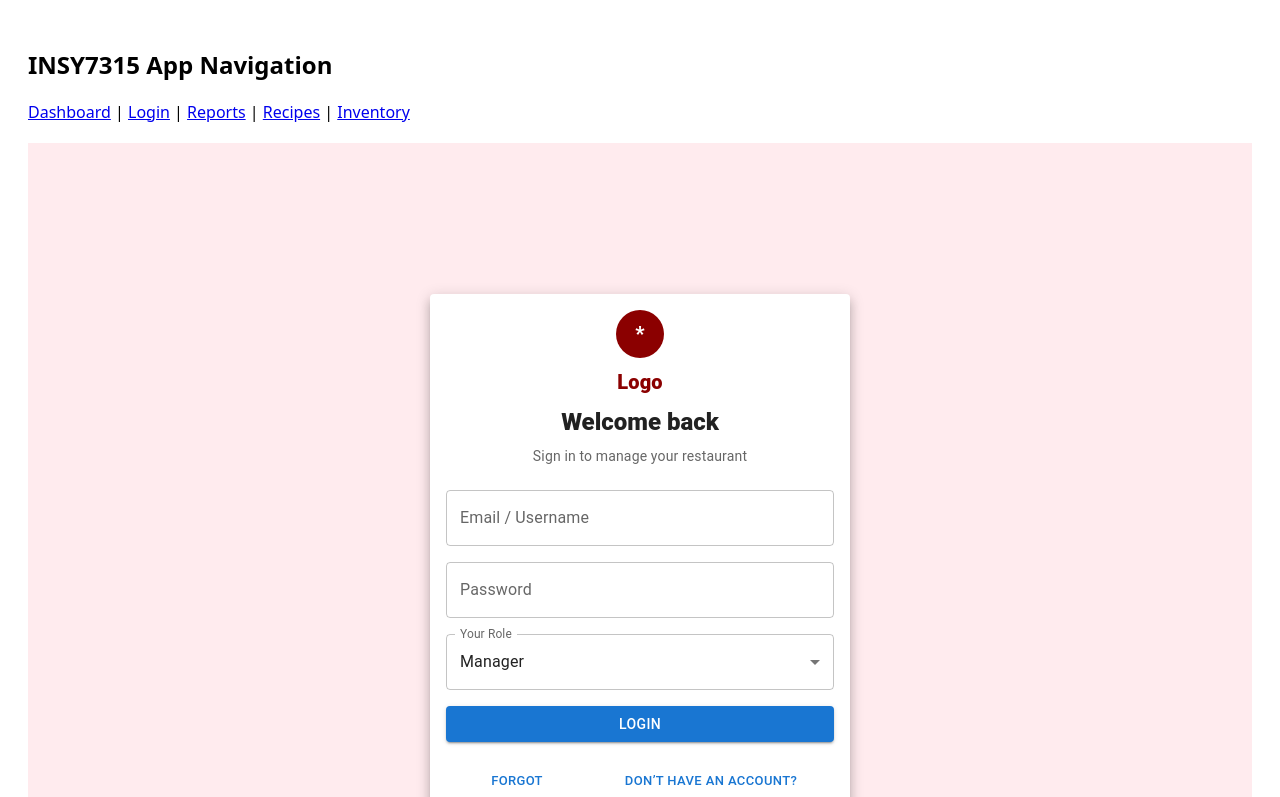
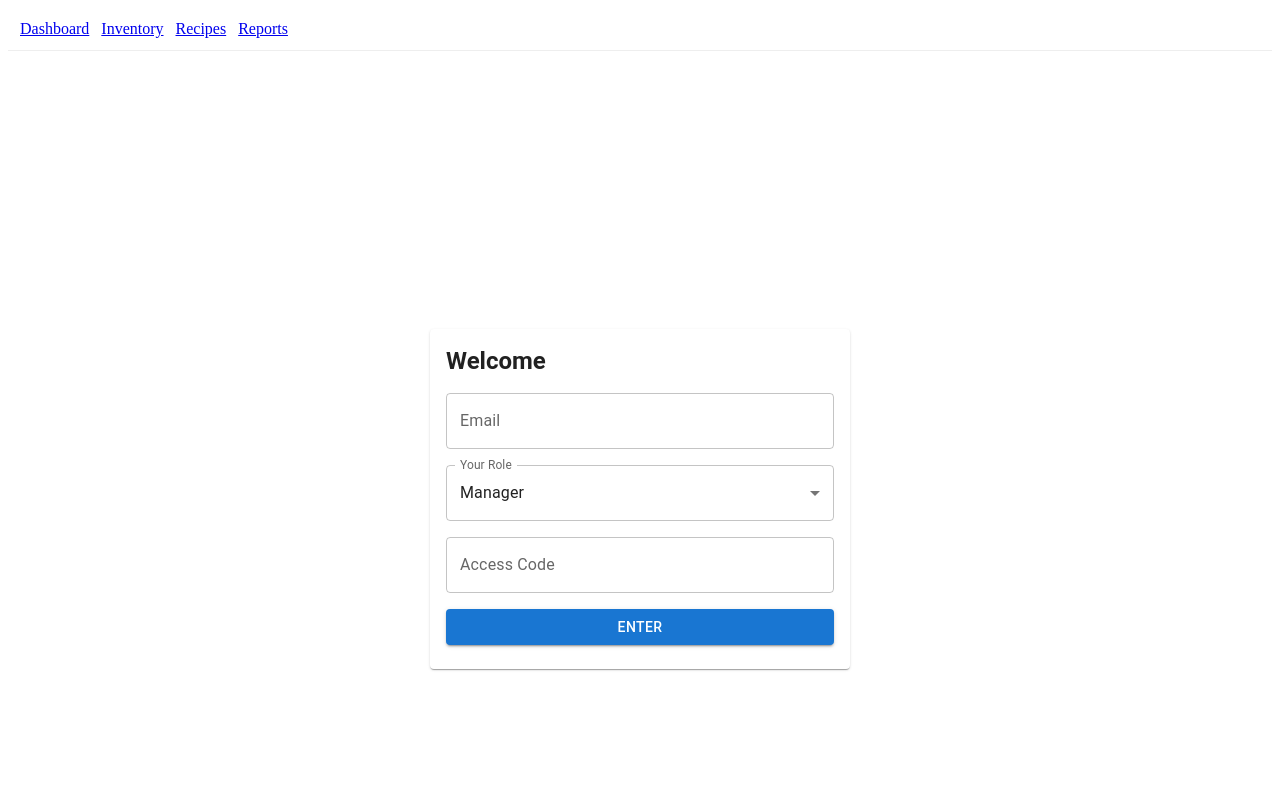
Before and after one commit to DecG1/INSY7315, a React (Vite) app: page /login in a window 1280 px wide. Shown: the top 797 px of the page. Built offline with nearby package versions, Linux system fonts and the light colour scheme.

Commit message:
Added IdexedDB config and created simple sign in checks(not secure as of yet, firebase to auth in future), removed login styling but will redo

```diff
--- a/App.jsx
+++ b/App.jsx
@@ -1,34 +1,66 @@
-import React from "react";
-import { BrowserRouter as Router, Routes, Route, Link } from "react-router-dom";
+import React, { useEffect, useState } from "react";
+import { BrowserRouter as Router, Routes, Route, Navigate, Link, useNavigate } from "react-router-dom";
 
-// Import your pages
 import Dashboard from "./Dashboard.jsx";
 import LoginPage from "./LoginPage.jsx";
 import ReportsPage from "./ReportsPage.jsx";
 import RecipesPage from "./RecipesPage.jsx";
 import InventoryPage from "./InventoryPage.jsx";
+import { getSession, clearSession } from "./sessionService.js";
+
+function RequireSession({ children }) {
+  const [loading, setLoading] = useState(true);
+  const [session, setSession] = useState(null);
+
+  useEffect(() => {
+    (async () => {
+      setSession(await getSession());
+      setLoading(false);
+    })();
+  }, []);
+
+  if (loading) return null; // or a spinner
+  if (!session) return <Navigate to="/login" replace />;
+  return children;
+}
+
+function Header() {
+  const [session, setSession] = useState(null);
+  const navigate = useNavigate();
+  useEffect(() => { getSession().then(setSession); }, []);
+  const doLogout = async () => {
+    await clearSession();
+    navigate("/login", { replace: true });
+  };
+  return (
+    <div style={{ display:"flex", gap:12, padding:12, borderBottom:"1px solid #eee" }}>
+      <Link to="/">Dashboard</Link>
+      <Link to="/inventory">Inventory</Link>
+      <Link to="/recipes">Recipes</Link>
+      <Link to="/reports">Reports</Link>
+      <div style={{ marginLeft:"auto" }}>
+        {session && (
+          <>
+            <span style={{ marginRight: 8 }}>{session.email} ({session.role})</span>
+            <button onClick={doLogout}>Logout</button>
+          </>
+        )}
+      </div>
+    </div>
+  );
+}
 
 export default function App() {
   return (
     <Router>
-      <div style={{ padding: 20, fontFamily: "system-ui" }}>
-        <h2>INSY7315 App Navigation</h2>
-        <nav style={{ marginBottom: 20 }}>
-          <Link to="/">Dashboard</Link> |{" "}
-          <Link to="/login">Login</Link> |{" "}
-          <Link to="/reports">Reports</Link> |{" "}
-          <Link to="/recipes">Recipes</Link> |{" "}
-          <Link to="/inventory">Inventory</Link>
-        </nav>
-
-        <Routes>
-          <Route path="/" element={<Dashboard />} />
-          <Route path="/login" element={<LoginPage />} />
-          <Route path="/reports" element={<ReportsPage />} />
-          <Route path="/recipes" element={<RecipesPage />} />
-          <Route path="/inventory" element={<InventoryPage />} />
-        </Routes>
-      </div>
+      <Header />
+      <Routes>
+        <Route path="/login" element={<LoginPage />} />
+        <Route path="/" element={<RequireSession><Dashboard /></RequireSession>} />
+        <Route path="/inventory" element={<RequireSession><InventoryPage /></RequireSession>} />
+        <Route path="/recipes" element={<RequireSession><RecipesPage /></RequireSession>} />
+        <Route path="/reports" element={<RequireSession><ReportsPage /></RequireSession>} />
+      </Routes>
     </Router>
   );
 }
--- a/LoginPage.jsx
+++ b/LoginPage.jsx
@@ -1,112 +1,61 @@
 import React, { useState } from "react";
 import {
-  Box,
-  Card,
-  CardContent,
-  Avatar,
-  Typography,
-  TextField,
-  FormControl,
-  InputLabel,
-  Select,
-  MenuItem,
-  Button
+  Box, Card, CardContent, Typography,
+  TextField, FormControl, InputLabel, Select, MenuItem, Button
 } from "@mui/material";
-import { brandRed, lightPink } from "./helpers.js";
+import { useNavigate } from "react-router-dom";
+import { VERIFIED_USERS, REQUIRE_ACCESS_CODE } from "./config.js";
+import { setSession } from "./sessionService.js";
 
-const LoginPage = ({ onLogin }) => {
+export default function LoginPage() {
   const [email, setEmail] = useState("");
-  const [password, setPassword] = useState("");
   const [role, setRole] = useState("Manager");
+  const [code, setCode] = useState("");
+  const [error, setError] = useState("");
+  const navigate = useNavigate();
 
-  // ✅ Safe handler to avoid undefined function errors
-  const handleLogin = () => {
-    const userData = { email, role };
-    if (typeof onLogin === "function") {
-      onLogin(userData);
-    } else {
-      console.log("Logged in:", userData);
+  const handleLogin = async () => {
+    setError("");
+
+    const normalized = email.trim().toLowerCase();
+    if (!VERIFIED_USERS.includes(normalized)) {
+      setError("This user is not allowed to access the app.");
+      return;
     }
+
+    if (REQUIRE_ACCESS_CODE) {
+      const required = import.meta.env.VITE_APP_ACCESS_CODE;
+      if (!required || code !== required) {
+        setError("Invalid access code.");
+        return;
+      }
+    }
+
+    await setSession({ email: normalized, role });
+    navigate("/", { replace: true });
   };
 
   return (
-    <Box
-      sx={{
-        minHeight: "100vh",
-        display: "flex",
-        alignItems: "center",
-        justifyContent: "center",
-        p: 6,
-        backgroundColor: lightPink,
-      }}
-    >
-      <Card sx={{ width: 420, boxShadow: 8 }}>
-        <CardContent>
-          {/* Header */}
-          <Box sx={{ display: "flex", flexDirection: "column", alignItems: "center", gap: 1, mb: 3 }}>
-            <Avatar sx={{ bgcolor: brandRed, width: 48, height: 48, fontWeight: 800 }}>*</Avatar>
-            <Typography variant="h6" fontWeight={800} color={brandRed}>
-              Logo
-            </Typography>
-            <Typography variant="h5" fontWeight={800}>
-              Welcome back
-            </Typography>
-            <Typography variant="body2" color="text.secondary">
-              Sign in to manage your restaurant
-            </Typography>
-          </Box>
-
-          {/* Form */}
-          <Box sx={{ display: "flex", flexDirection: "column", gap: 2 }}>
-            <TextField
-              label="Email / Username"
-              placeholder="your.email@example.com"
-              fullWidth
-              value={email}
-              onChange={(e) => setEmail(e.target.value)}
-            />
-            <TextField
-              label="Password"
-              placeholder="**********"
-              type="password"
-              fullWidth
-              value={password}
-              onChange={(e) => setPassword(e.target.value)}
-            />
-            <FormControl fullWidth>
+    <Box sx={{ minHeight:"100vh", display:"flex", alignItems:"center", justifyContent:"center", p:6 }}>
+      <Card sx={{ width: 420 }}>
+        <CardContent sx={{ display:"flex", flexDirection:"column", gap:2 }}>
+          <Typography variant="h5" fontWeight={700}>Welcome</Typography>
+          <TextField label="Email" value={email} onChange={e=>setEmail(e.target.value)} />
+          <FormControl>
             <InputLabel>Your Role</InputLabel>
-              <Select
-                label="Your Role"
-                value={role}
-                onChange={(e) => setRole(e.target.value)}
-              >
+            <Select label="Your Role" value={role} onChange={e=>setRole(e.target.value)}>
               <MenuItem value="Admin">Admin</MenuItem>
               <MenuItem value="Manager">Manager</MenuItem>
               <MenuItem value="Staff">Staff</MenuItem>
             </Select>
           </FormControl>
-            <Button variant="contained" color="primary" onClick={handleLogin}>
-              Login
-            </Button>
-
-            <Box sx={{ display: "flex", justifyContent: "space-between", mt: 1 }}>
-              <Button size="small">Forgot Password?</Button>
-              <Button size="small">Don’t have an account? Register</Button>
-            </Box>
-
-            <Typography
-              variant="body2"
-              color="text.secondary"
-              align="center"
-              sx={{ mt: 1 }}
-            >
-              Or use biometric login on your phone
-            </Typography>
-          </Box>
+          {REQUIRE_ACCESS_CODE && (
+            <TextField label="Access Code" value={code} onChange={e=>setCode(e.target.value)} />
+          )}
+          {error && <Typography color="error" variant="body2">{error}</Typography>}
+          <Button variant="contained" onClick={handleLogin}>Enter</Button>
         </CardContent>
       </Card>
     </Box>
   );
-};
-
-export default LoginPage;
+}
--- /dev/null
+++ b/config.js
@@ -0,0 +1,7 @@
+export const VERIFIED_USERS=[
+"owner@marios.com",
+"assistantmanager@marios.com",
+"waiter@marios.com"
+];
+
+export const REQUIRE_ACCESS_CODE=true;
--- /dev/null
+++ b/db.js
@@ -0,0 +1,10 @@
+
+import Dexie from "dexie";
+
+export const db = new Dexie("INSY7315DB");
+db.version(1).stores({
+  sessions: "++id,email,role,ts",
+  inventory: "++id,name,qty,unit,expiry,cost",
+  recipes: "++id,name,type,cost",
+  notifications: "++id,tone,msg,ago",
+});
--- a/package.json
+++ b/package.json
@@ -12,6 +12,7 @@
     "@emotion/react": "^11.14.0",
     "@emotion/styled": "^11.14.1",
     "@mui/material": "^7.3.2",
+    "dexie": "^4.2.0",
     "lucide-react": "^0.544.0",
     "react": "^18.3.1",
     "react-dom": "^18.3.1",
--- /dev/null
+++ b/sessionService.js
@@ -0,0 +1,17 @@
+import { db } from "./db.js"
+
+
+export async function setSession({email, role}){
+    await db.sessions.clear();
+    return db.sessions.add({email, role, ts:Date.now()});
+
+}
+
+export async function getSession(){
+    const rows=await db.sessions.toArray();
+    return rows[0] ?? null;
+}
+
+export async function clearSession(){
+    return db.sessions.clear();
+}
```
Also changed, not shown: 2 other files (tests, documents, lock files or other folders). Lines whose indentation alone changed are shown as unchanged.
